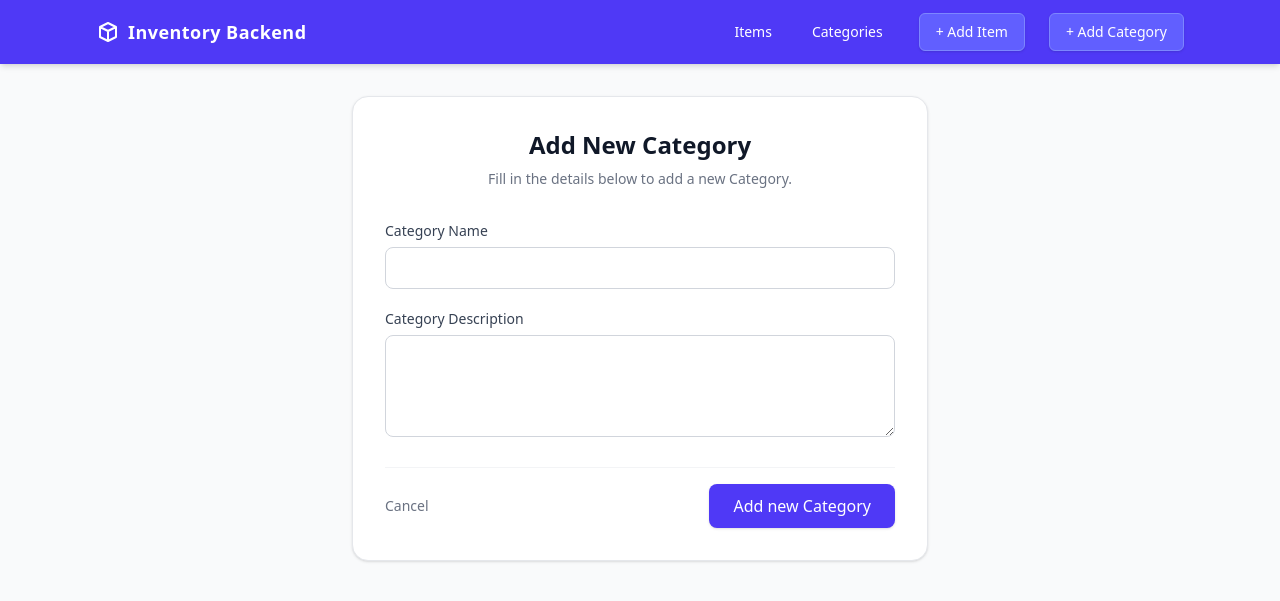
After one commit to ibrahimkhalil66/inventory_backend, a Node server app: page /inventory/newCategory in a window 1280 px wide. The commit adds this page. Shown: the top 601 px of the page. Run offline with Node 20, Linux system fonts and the light colour scheme.

Commit message:
Enhance category management by adding new category creation and editing pages, updating routes, and improving error handling and user feedback in forms.

```diff
--- a/controllers/categorieController.js
+++ b/controllers/categorieController.js
@@ -1,21 +1,18 @@
 const db = require("../db/queries");
-
-
 
 async function getAllCategories(req, res) {
   try {
+
     const categories = await db.getAllCategories();
 
     if (!categories) throw new Error();
 
-    const categoriesWithCount = await Promise.all(
-            categories.map(async (category) => {
-                const count = await db.getItemsCountByCategory(category.id);
-                return { ...category, items_count: count };
-            })
-        );
+    for (const category of categories) {
+      category.items_count = await db.getItemsCountByCategory(category.id);
 
-    res.render("categories.ejs", { categories: categoriesWithCount });
+    }
+
+    res.render("categories.ejs", { categories: categories });
   } catch (error) {
     res.status(500).send("Internal Server Error");
   }
@@ -23,66 +20,123 @@ async function getAllCategories(req, res) {
 
 async function getCategoryById(req, res) {
   try {
-    const { id } = req.params;
+      const { id } = req.query;
 
-    const category = await db.getCategoryById(id);
+      if (!id) {
+        return res.render("categories.ejs", { categories: [] });
+      }
 
-    if (!category) throw new Error();
+      const category = await db.getCategoryById(id);
 
-    const categoriesWithCount = await Promise.all(
-            categories.map(async (category) => {
-                const count = await db.getItemsCountByCategory(category.id);
-                return { ...category, items_count: count };
-            })
-        );
+      category.items_count = await db.getItemsCountByCategory(id);
 
-    res.send(category);
-  } catch (error) {
-    res.status(500).send("Internal Server Error");
-  }
+      if (!category) {
+        return res.render("categories.ejs", { categories: [] });
+      }
+
+      res.render("categories.ejs", { categories: [category]});
+    } catch (error) {
+      res.status(500).send("Internal Server Error");
+    }
+}
+
+async function NewcategoryPage(req, res) {
+    res.render("newCategory.ejs")
 }
 
 async function postNewcategory(req, res) {
   try {
-    const { newCategory } = req.body;
+    const newCategory = req.body;
 
-    if (!newCategory) throw new Error();
+    if (!newCategory) throw new Error("Error in Information insert");
 
-    const result = await db.postNewItem(newCategory);
+    const categories = await db.getAllCategories()
 
-    res.send(result);
+    const isExists = categories.some(
+      (c) =>
+      c.name.trim().toLowerCase() === newCategory.name.trim().toLowerCase()
+    );
+
+    if(isExists) {
+      return res.render("newCategory.ejs", {
+        isExists: true,
+        error : "The Category name is already exists"
+      })
+    }
+    const result = await db.postNewcategory(newCategory);
+
+    res.redirect("/inventory/categories")
   } catch (error) {
-    res.status(500).send("Internal Server Error");
+    console.log(error.code)
+    res.status(500).send(error.message);
   }
 }
 
 async function deleteCategory(req, res) {
   try {
-    const { id } = req.body;
+    const { id } = req.params;
 
     if (!id) throw new Error();
 
-    const result = await db.deleteCategory(id);
 
-    res.send(result);
+    await db.deleteCategory(id);
+    res.redirect("/inventory/categories");
   } catch (error) {
-    res.status(500).send("Internal Server Error");
+    if (error.code === "23503" || error.code === "23001") {
+      const categories = await db.getAllCategories();
+      for (const category of categories) {
+        category.items_count = await db.getItemsCountByCategory(category.id);
+      }
+
+      return res.render("categories.ejs", {
+        categories,
+        error: "Cannot delete this category because it still contains items.",
+      });
+    }
   }
+}
+
+async function editCategoryPage(req, res) {
+
+    const { id } = req.params;
+
+    const category = await db.getCategoryById(id);
+
+    category.items_count = await db.getItemsCountByCategory(id);
+
+    res.render("editCategory.ejs", {category})
 }
 
 async function editCategory(req, res) {
   try {
-    const { category } = req.body;
+    const { id } = req.params;
+    const category = {id , ...req.body};
+    if (!category) throw new Error("Category not Found");
 
-    if (!category) throw new Error();
+    const categories = await db.getAllCategories()
+    const isExists = categories.some(
+      (c) =>
+        c.id !== Number(category.id) &&
+        c.name.trim().toLowerCase() === category.name.trim().toLowerCase()
+    );
 
-    const result = await db.editItem(category);
+    if(isExists) {
+      const originalCategory = await db.getCategoryById(category.id)
+      originalCategory.items_count = await db.getItemsCountByCategory(id);
 
-    res.send(result);
+      return res.render("editCategory.ejs", {
+        category: originalCategory,
+        isExists: true,
+        error: `The category "${category.name}" already exists`
+      })
+    }
+    const result = await db.editCategory(category);
+
+    res.redirect("/inventory/categories")
   } catch (error) {
-    res.status(500).send("Internal Server Error");
+    res.status(500).send(error.message);
   }
 }
 
 
-module.exports = { getAllCategories, getCategoryById, deleteCategory, postNewcategory, editCategory}
+module.exports = { getAllCategories,NewcategoryPage,  getCategoryById, deleteCategory, postNewcategory, editCategory, editCategoryPage}
--- a/controllers/itemsController.js
+++ b/controllers/itemsController.js
@@ -1,4 +1,5 @@
 const db = require("../db/queries");
+
 async function getAllItems(req, res) {
   try {
     const items = await db.getAllItems();
@@ -88,7 +89,7 @@ async function editItemPage(req,res) {
 
   const item = await db.getItemById(id);
   const categories = await db.getAllCategories();
-   res.render("edit.ejs", {item, categories });
+   res.render("editItem.ejs", {item, categories });
 }
 
 async function editItem(req, res) {
@@ -108,7 +109,7 @@ async function editItem(req, res) {
     if (isExists) {
       const categories = await db.getAllCategories();
       const originalItem = await db.getItemById(item.id);
-      return res.render("edit.ejs", {
+      return res.render("editItem.ejs", {
         item: originalItem ,
         categories,
         isExists: true,
--- a/db/queries.js
+++ b/db/queries.js
@@ -146,7 +146,7 @@ async function editCategory(category) {
   const { rows } = await pool.query(
     `UPDATE categories
         SET name = COALESCE($1, name),
-        description = COALESCE($2, description),
+        description = COALESCE($2, description)
 
         WHERE id = $3
         RETURNING *`,
@@ -161,7 +161,6 @@ async function getItemsCountByCategory(categoryId) {
         `SELECT COUNT(*) FROM items WHERE category_id = $1`,
         [categoryId]
     );
-    // COUNT ترجع الرقم كنص، لذا نحوله إلى رقم صحيح
     return parseInt(rows[0].count, 10);
 }
 
--- a/routes/inventoryRouter.js
+++ b/routes/inventoryRouter.js
@@ -20,7 +20,9 @@ inventoryRouter.get("/item/edit/:id", itemsController.editItemPage);
 inventoryRouter.get("/categories", categoriesController.getAllCategories);
 inventoryRouter.get("/category/search", categoriesController.getCategoryById);
 inventoryRouter.post("/newCategory", categoriesController.postNewcategory);
+inventoryRouter.get("/newCategory", categoriesController.NewcategoryPage);
 inventoryRouter.post("/category/delete/:id", categoriesController.deleteCategory,);
 inventoryRouter.post("/category/edit/:id", categoriesController.editCategory);
+inventoryRouter.get("/category/edit/:id", categoriesController.editCategoryPage);
 
 module.exports = { inventoryRouter };
--- a/static/header.ejs
+++ b/static/header.ejs
@@ -26,6 +26,9 @@
                 <a href="/inventory/newItem" class="bg-indigo-500 hover:bg-indigo-400 px-4 py-2 rounded-md text-sm font-medium transition-colors border border-indigo-400 ml-2 shadow-sm">
                     + Add Item
                 </a>
+                <a href="/inventory/newCategory" class="bg-indigo-500 hover:bg-indigo-400 px-4 py-2 rounded-md text-sm font-medium transition-colors border border-indigo-400 ml-2 shadow-sm">
+                    + Add Category
+                </a>
             </nav>
 
         </div>
--- /dev/null
+++ b/views/newCategory.ejs
@@ -0,0 +1,49 @@
+<!DOCTYPE html>
+<html lang="en">
+<head>
+    <meta charset="UTF-8">
+    <meta name="viewport" content="width=device-width, initial-scale=1.0">
+    <script src="https://cdn.jsdelivr.net/npm/@tailwindcss/browser@4"></script>
+    <title>New Category</title>
+</head>
+<body class="bg-gray-50 text-gray-800 font-sans antialiased">
+
+    <%- include('../static/header') %>
+
+    <div class="w-full max-w-xl bg-white p-8 rounded-2xl justify-self-center shadow-sm border border-gray-200 mt-8">
+        <div class="mb-8 text-center">
+            <h1 class="text-2xl font-bold text-gray-900">Add New Category</h1>
+            <p class="text-sm text-gray-500 mt-2">Fill in the details below to add a new Category.</p>
+        </div>
+
+        <form action="/inventory/newCategory" method="post" class="space-y-5">
+
+            <div>
+                <label for="name" class="block text-sm font-medium text-gray-700 mb-1.5">Category Name</label>
+                <input class="w-full border border-gray-300 rounded-lg px-4 py-2.5 focus:outline-none focus:ring-2 focus:ring-indigo-500 focus:border-transparent transition-shadow text-sm" type="text" name="name" id="name" required>
+            </div>
+
+            <div>
+                <label for="description" class="block text-sm font-medium text-gray-700 mb-1.5">Category Description</label>
+                <textarea class="w-full border border-gray-300 rounded-lg px-4 py-2.5 focus:outline-none focus:ring-2 focus:ring-indigo-500 focus:border-transparent transition-shadow text-sm resize-y" name="description" id="description" rows="4"></textarea>
+            </div>
+
+
+            <% if (typeof isExists !== 'undefined' && isExists) { %>
+                <div class="p-3.5 rounded-lg bg-red-50 border border-red-200 text-sm text-red-600 font-medium">
+                    <%= error %>
+                </div>
+            <% } %>
+
+            <div class="pt-4 mt-6 border-t border-gray-100 flex items-center justify-between gap-4">
+                <a href="/inventory/items" class="text-sm font-medium text-gray-500 hover:text-gray-900 transition-colors">Cancel</a>
+                <button type="submit" class="bg-indigo-600 hover:bg-indigo-700 text-white font-medium py-2.5 px-6 rounded-lg transition-colors shadow-sm w-full md:w-auto">
+                    Add new Category
+                </button>
+            </div>
+
+        </form>
+    </div>
+
+</body>
+</html>
```
Also changed, not shown: views/categories.ejs (+42 -1 lines), views/editCategory.ejs (added, +55 -0 lines), views/editItem.ejs (renamed from views/edit.ejs).
